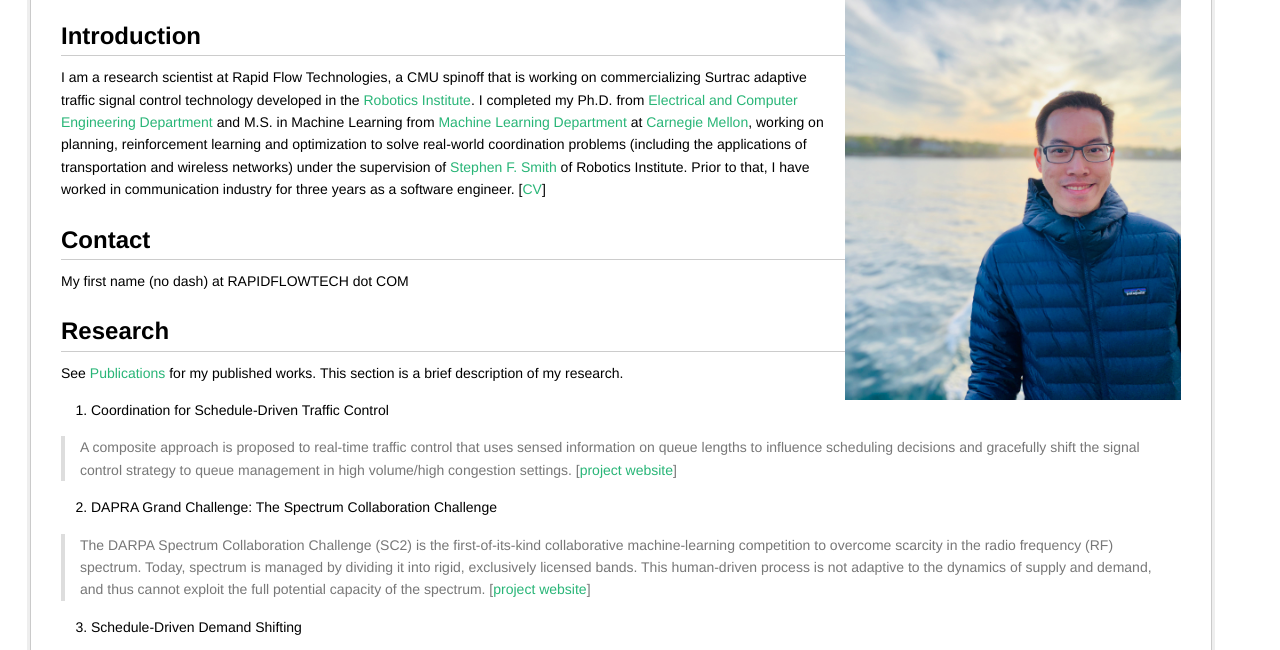
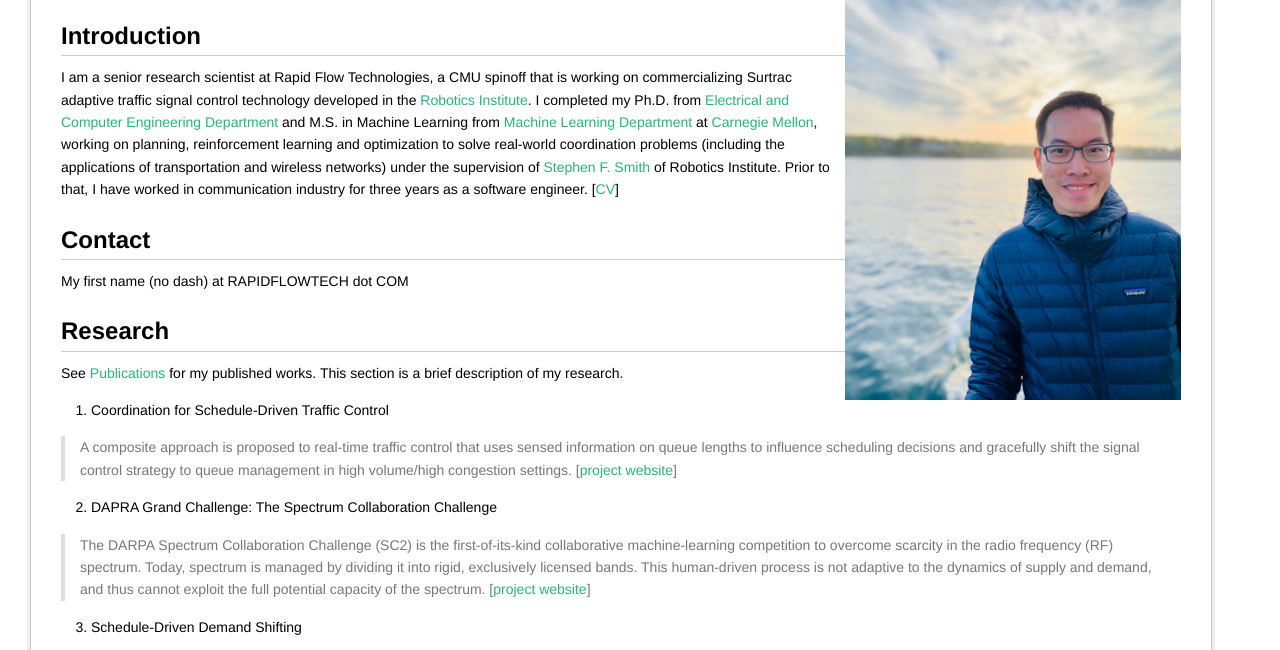
Before and after one commit to cedrichu/cedrichu.github.io, a plain HTML site: page index.html in a window 1280 px wide. Shown: the part 113-763 px from the top of the page. Drawn offline with Linux system fonts and the light colour scheme.

```diff
--- a/index.html
+++ b/index.html
@@ -17,7 +17,7 @@
 <h1 class="title">Hsu-Chieh Hu</h1>
 </header>
 <h2 id="introduction">Introduction</h2>
-<p>I am a research scientist at Rapid Flow Technologies, a CMU spinoff that is working on commercializing Surtrac adaptive traffic signal control technology developed in the <a href="http://ri.cmu.edu/"> Robotics Institute</a>. I completed my Ph.D. from  <a href="http://ece.cmu.edu/">Electrical and Computer Engineering Department</a> and M.S. in Machine Learning from <a href="https://www.ml.cmu.edu/"> Machine Learning Department</a> at <a href="http://cmu.edu/">Carnegie Mellon</a>, working on planning, reinforcement learning and optimization to solve real-world coordination problems (including the applications of transportation and wireless networks) under the supervision of <a href="http://ri.cmu.edu/ri-faculty/stephen-smith/">Stephen F. Smith</a> of  Robotics Institute. Prior to that, I have worked in communication industry for three years as a software engineer. [<a href="files/hsuchieh_cv.pdf">CV</a>]</p>
+<p>I am a senior research scientist at Rapid Flow Technologies, a CMU spinoff that is working on commercializing Surtrac adaptive traffic signal control technology developed in the <a href="http://ri.cmu.edu/"> Robotics Institute</a>. I completed my Ph.D. from  <a href="http://ece.cmu.edu/">Electrical and Computer Engineering Department</a> and M.S. in Machine Learning from <a href="https://www.ml.cmu.edu/"> Machine Learning Department</a> at <a href="http://cmu.edu/">Carnegie Mellon</a>, working on planning, reinforcement learning and optimization to solve real-world coordination problems (including the applications of transportation and wireless networks) under the supervision of <a href="http://ri.cmu.edu/ri-faculty/stephen-smith/">Stephen F. Smith</a> of  Robotics Institute. Prior to that, I have worked in communication industry for three years as a software engineer. [<a href="files/hsuchieh_cv.pdf">CV</a>]</p>
 <h2 id="contact">Contact</h2>
 <p>My first name (no dash) at RAPIDFLOWTECH dot COM</p>
 <h2 id="research">Research</h2>
```
